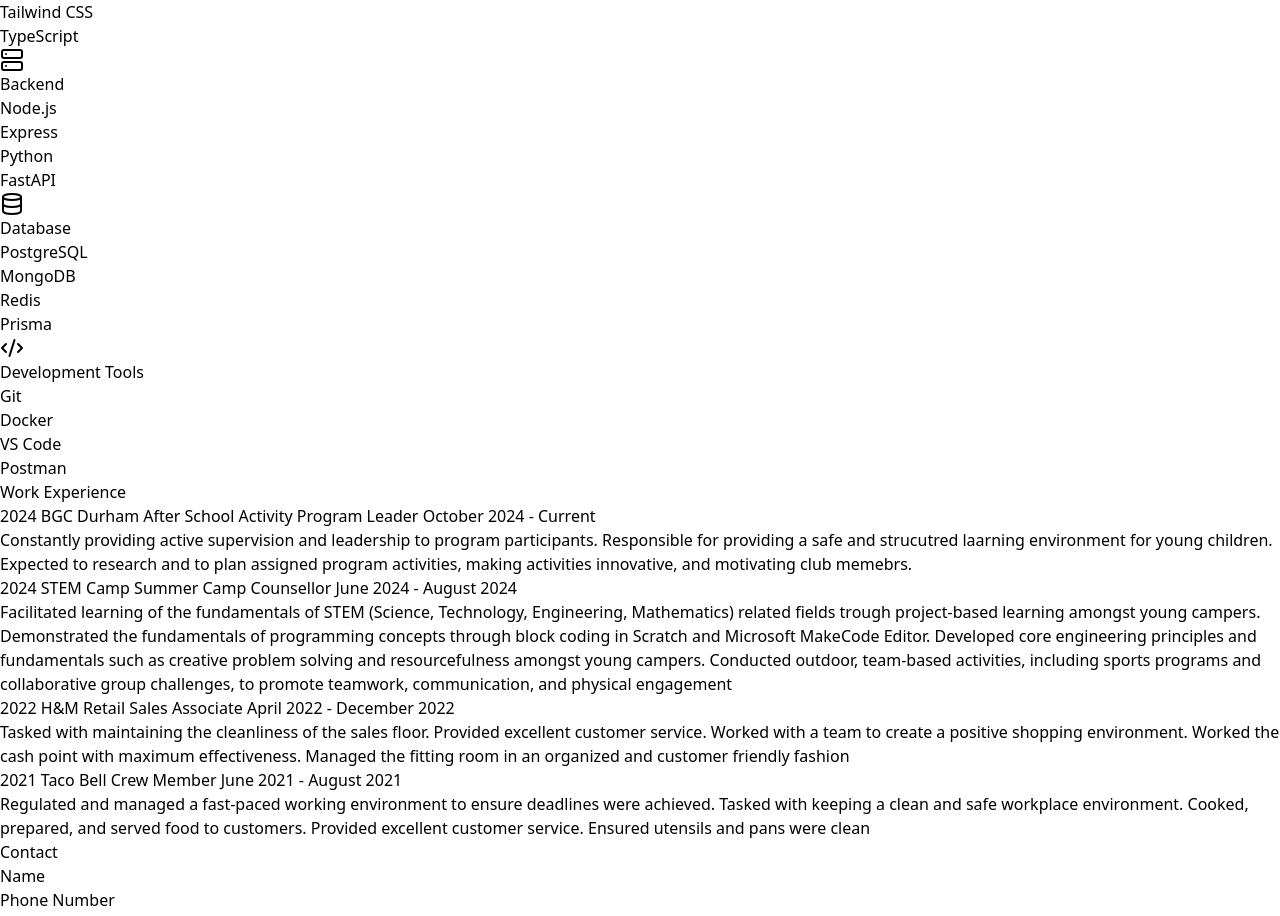
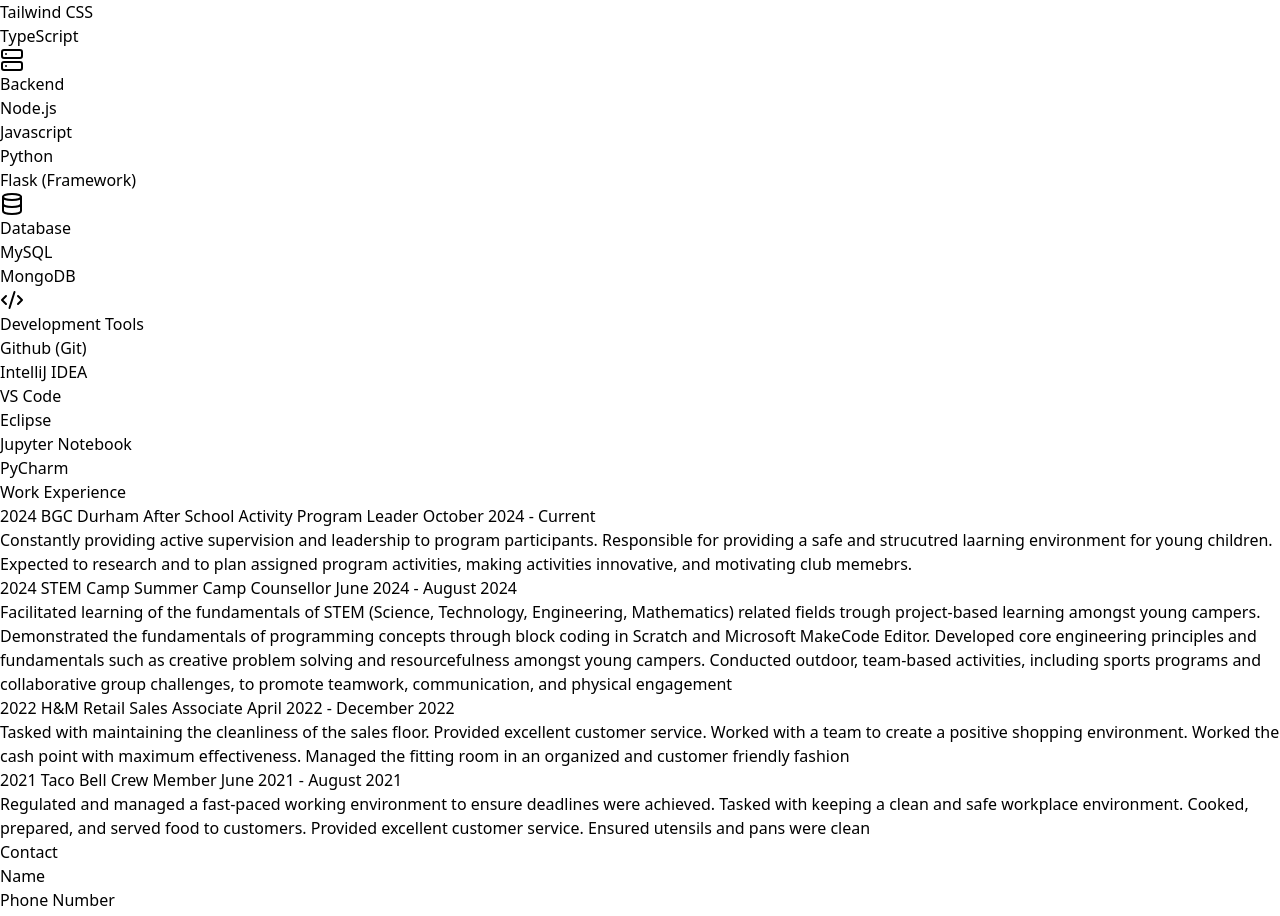
Before and after one commit to arryllopez/portfolio-lawrenceLopez, a React (Vite) app: page / in a window 1280 px wide. Shown: the part 7000-7916 px from the top of the page. Built offline with nearby package versions, Linux system fonts and the light colour scheme.

Commit message:
Updated tech stack

```diff
--- a/src/components/techStack.jsx
+++ b/src/components/techStack.jsx
@@ -25,17 +25,17 @@
     {
       category: "Backend",
       icon: <Server className="w-6 h-6" />,
-      techs: ["Node.js", "Express", "Python", "FastAPI"],
+      techs: ["Node.js", "Javascript", "Python", "Flask (Framework)"],
     },
     {
       category: "Database",
       icon: <Database className="w-6 h-6" />,
-      techs: ["PostgreSQL", "MongoDB", "Redis", "Prisma"],
+      techs: ["MySQL", "MongoDB"],
     },
     {
       category: "Development Tools",
       icon: <Code2 className="w-6 h-6" />,
-      techs: ["Git", "Docker", "VS Code", "Postman"],
+      techs: ["Github (Git)", "IntelliJ IDEA", "VS Code", "Eclipse" , "Jupyter Notebook", "PyCharm"],
     },
   ]
 
```
